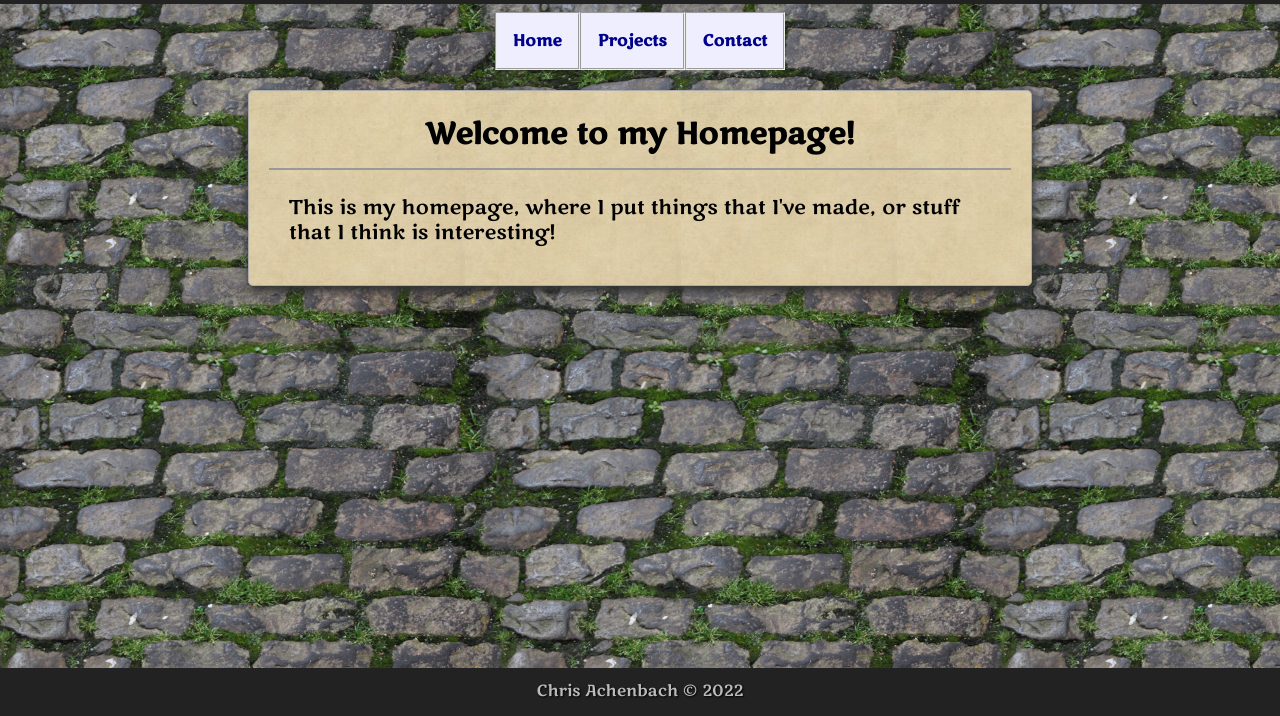
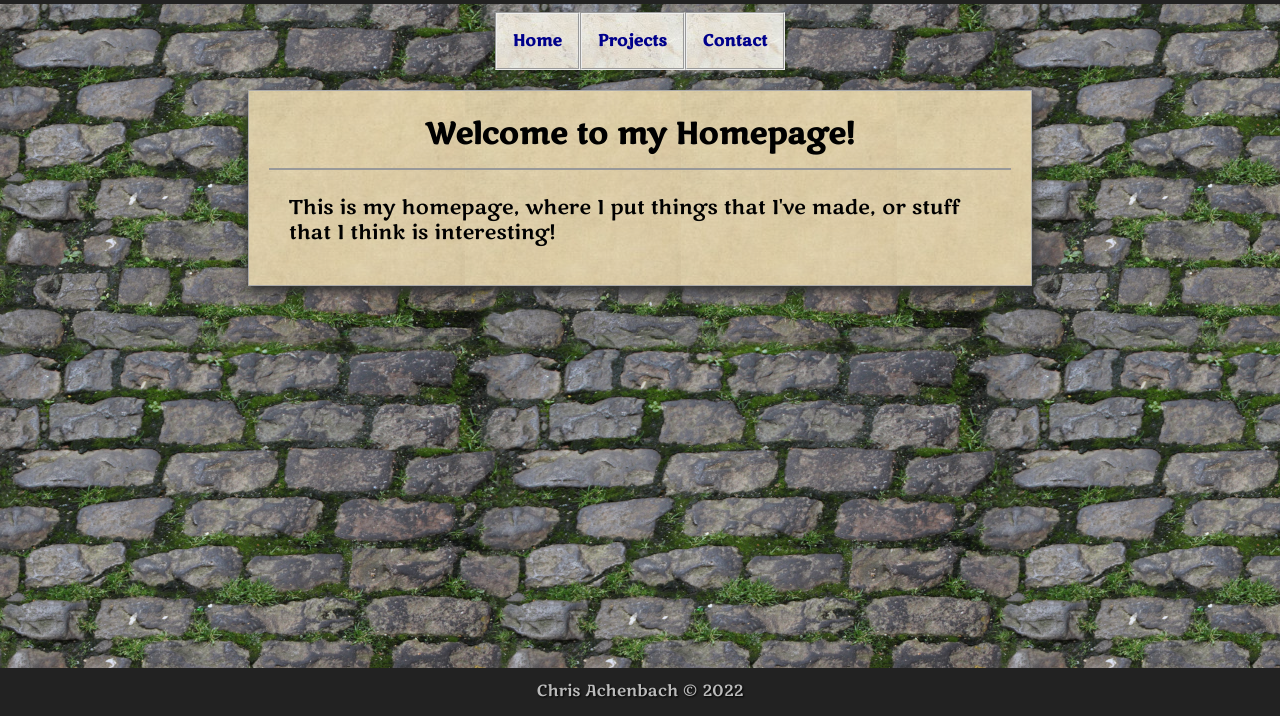
Before and after one commit to fractalbach/homepage, a plain HTML site: page index.html in a window 1280 px wide. Shown: the part 84-800 px from the top of the page. Drawn offline with Linux system fonts and the light colour scheme.

Commit message:
added marble background to links, removed border-radius

```diff
--- a/css/default.css
+++ b/css/default.css
@@ -60,7 +60,6 @@ nav {
 }
 nav > a {
 	margin: 0em;
-	border-radius: 0;
 	font-weight: bold;
 }
 .navpad {
@@ -85,7 +84,6 @@ section {
 	max-width: 50em;
 	margin: 1em 1%;
 	border: solid 1px #AAA;
-	border-radius: 5px;
 	box-shadow: 1px 5px 10px 1px #333;
 	background-image: url("../img/scroll1.png");
 }
@@ -107,13 +105,13 @@ a {
 	display: inline-block;
 	color: darkblue;
 	padding: 0.5em;
-	border-radius: 0.25em;
 	border: groove 2px #eee;
 	max-width: 30em;
 	margin: 0 auto;
-	background: #eef;
 	padding: 1em;
 	text-decoration: none;
+	background: #eef;
+	background: url("../img/marble.jpg");
 }
 a:visited {
     color: darkblue;
```
Also changed, not shown: img/marble.jpg (added).
